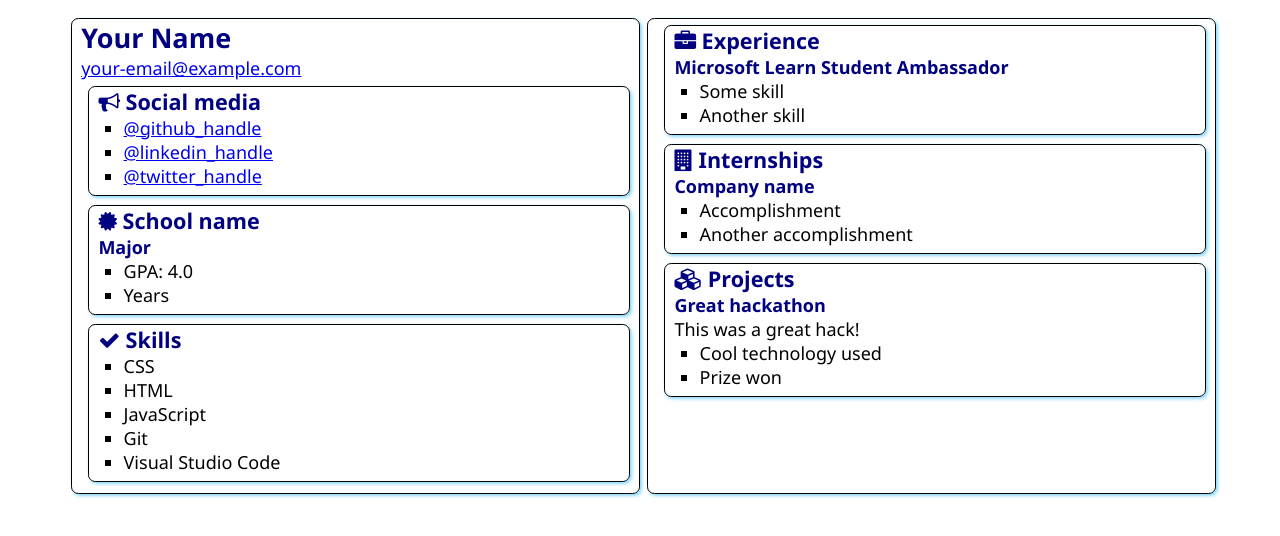
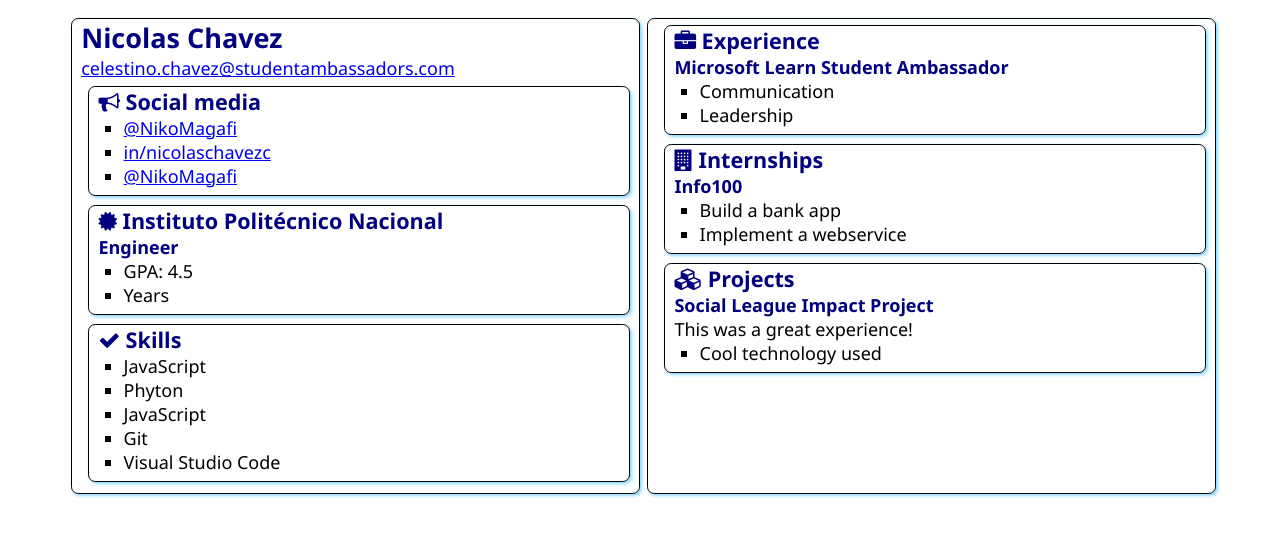
Before and after one commit to NikoMagafi/SATechnicalOnboarding, a plain HTML site: page src/index.html in a window 1280 px wide. Drawn offline with Linux system fonts and the light colour scheme.

Commit message:
Update index.html
Update my personal info

```diff
--- a/src/index.html
+++ b/src/index.html
@@ -12,8 +12,8 @@
 <body>
     <main>
         <article class="box">
-            <h1>Your Name</h1>
-            <div><a href="mailto:your.email@example.com">your-email@example.com</a></div>
+            <h1>Nicolas Chavez</h1>
+            <div><a href="mailto:your.email@example.com">celestino.chavez@studentambassadors.com</a></div>
 
             <section class="box">
                 <h2>
@@ -21,9 +21,9 @@
                     Social media
                 </h2>
                 <ul>
-                    <li><a href="https://github.com/<handle>">@github_handle</a></li>
-                    <li><a href="https://linkedin.com/in/<handle>">@linkedin_handle</a></li>
-                    <li><a href="https://twitter.com/<handle>">@twitter_handle</a></li>
+                    <li><a href="https://github.com/<handle>">@NikoMagafi</a></li>
+                    <li><a href="https://linkedin.com/in/<handle>">in/nicolaschavezc</a></li>
+                    <li><a href="https://twitter.com/<handle>">@NikoMagafi</a></li>
                 </ul>
             </section>
 
@@ -31,11 +31,11 @@
                 <div class="education">
                     <h2>
                         <i class="fa fa-certificate" aria-hidden="true"></i>
-                        School name
+                        Instituto Politécnico Nacional
                     </h2>
-                    <h3>Major</h3>
+                    <h3>Engineer</h3>
                     <ul>
-                        <li>GPA: 4.0</li>
+                        <li>GPA: 4.5</li>
                         <li>Years</li>
                     </ul>
                 </div>
@@ -47,8 +47,8 @@
                     Skills
                 </h2>
                 <ul>
-                    <li>CSS</li>
-                    <li>HTML</li>
+                    <li>JavaScript</li>
+                    <li>Phyton</li>
                     <li>JavaScript</li>
                     <li>Git</li>
                     <li>Visual Studio Code</li>
@@ -63,8 +63,8 @@
                 </h2>
                 <h3>Microsoft Learn Student Ambassador</h3>
                 <ul>
-                    <li>Some skill</li>
-                    <li>Another skill</li>
+                    <li>Communication</li>
+                    <li>Leadership</li>
                 </ul>
             </section>
             <section class="box">
@@ -73,10 +73,10 @@
                     Internships
                 </h2>
 
-                <h3>Company name</h3>
+                <h3>Info100</h3>
                 <ul>
-                    <li>Accomplishment</li>
-                    <li>Another accomplishment</li>
+                    <li>Build a bank app</li>
+                    <li>Implement a webservice</li>
                 </ul>
             </section>
             <section class="box">
@@ -85,11 +85,10 @@
                     Projects
                 </h2>
 
-                <h3>Great hackathon</h3>
-                <div>This was a great hack!</div>
+                <h3>Social League Impact Project</h3>
+                <div>This was a great experience!</div>
                 <ul>
                     <li>Cool technology used</li>
-                    <li>Prize won</li>
                 </ul>
             </section>
         </article>
```
